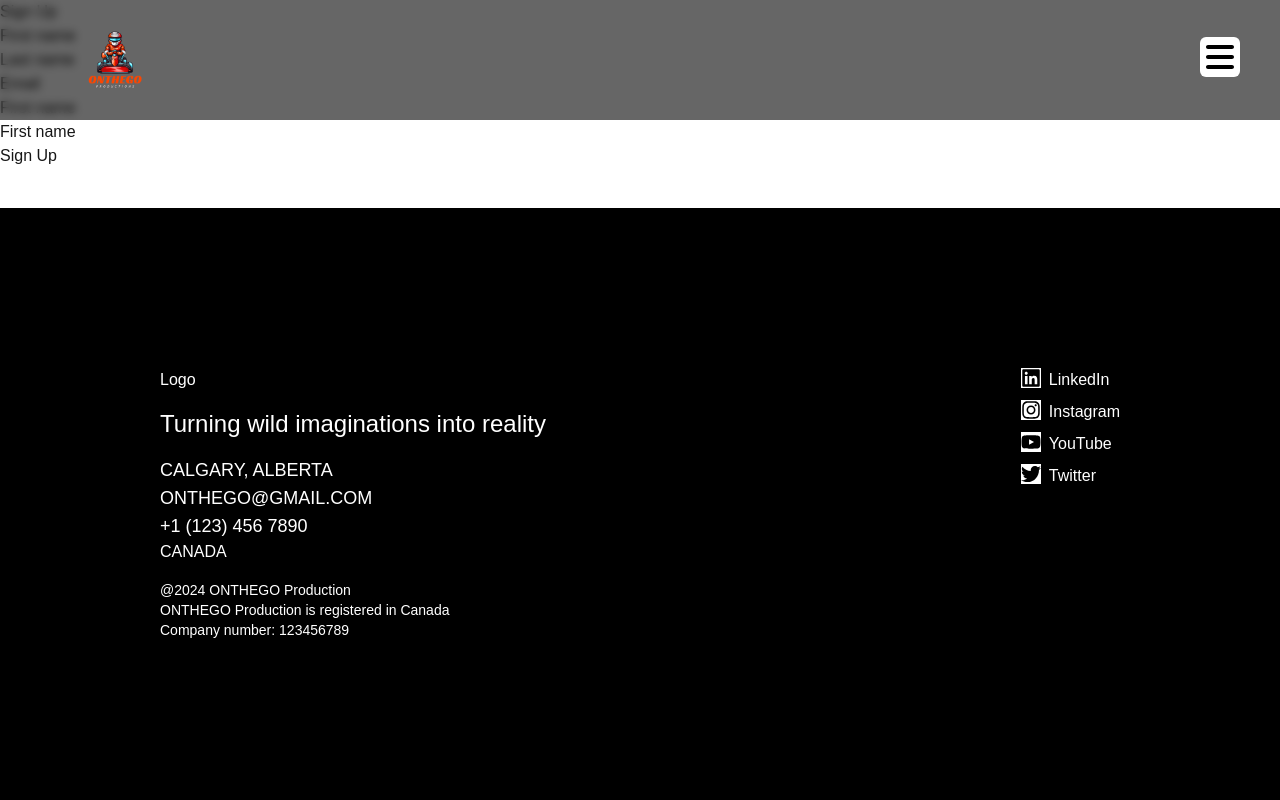
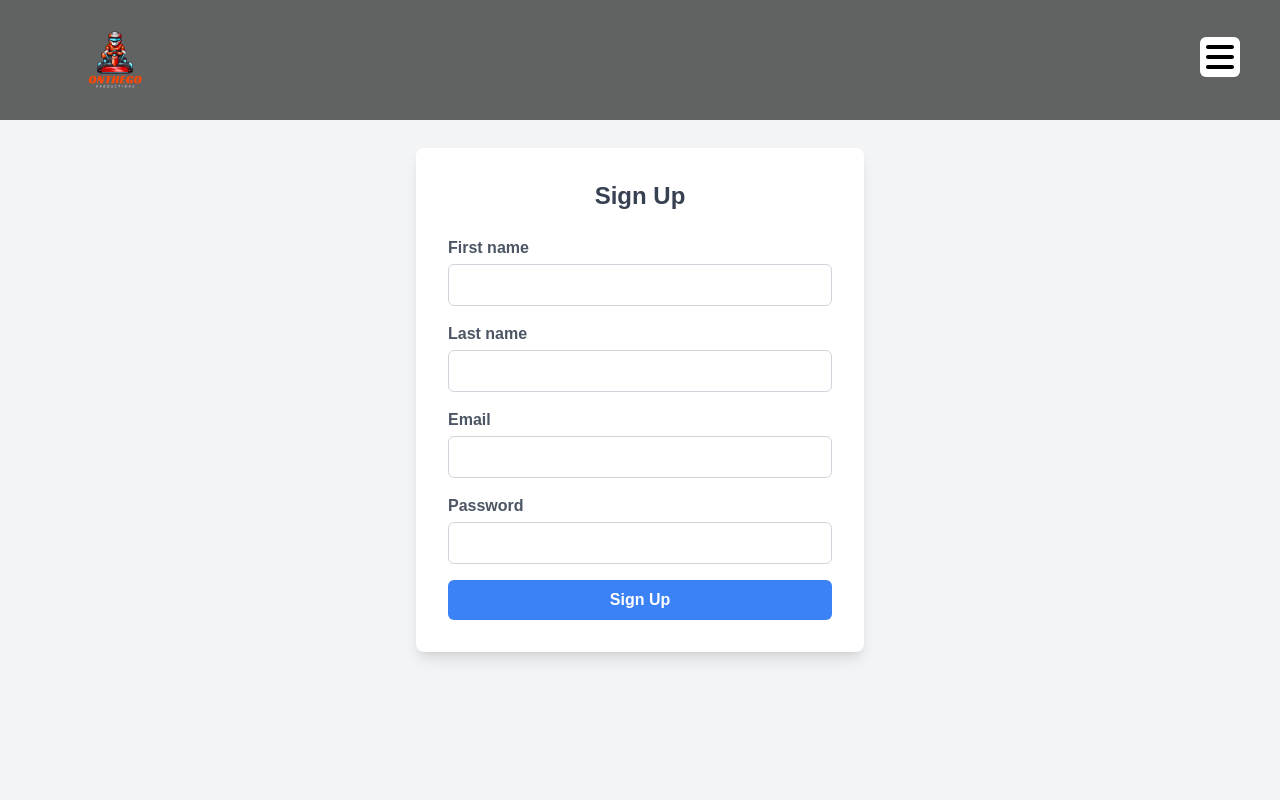
Before and after one commit to YePhone-Kyaw/OnTheGo, a Next.js app: page /pages/signup in a window 1280 px wide. Shown: the top 800 px of the page. Built offline with nearby package versions, Linux system fonts and the light colour scheme.

Commit message:
Update signup.js

```diff
--- a/app/_components/signup.js
+++ b/app/_components/signup.js
@@ -1,35 +1,59 @@
-"use client"
+"use client";
 
 export default function SignUp() {
-
   return (
-        <main>
-            <h2>Sign  Up</h2>
+    <main className="flex items-center justify-center min-h-screen bg-gray-100">
+      <div className="bg-white p-8 rounded-lg shadow-lg w-full max-w-md">
+        <h2 className="text-2xl font-bold mb-6 text-center text-gray-700">Sign Up</h2>
         <form>
-            <div>
-                <label>First name</label>
-                <input type="text" id="firstName" />
+          <div className="mb-4">
+            <label htmlFor="firstName" className="block text-gray-600 font-semibold mb-1">
+              First name
+            </label>
+            <input
+              type="text"
+              id="firstName"
+              className="w-full px-3 py-2 border border-gray-300 rounded-md focus:outline-none focus:border-blue-500"
+            />
           </div>
-            <div>
-                <label>Last name</label>
-                <input type="text" id="firstName" />
+          <div className="mb-4">
+            <label htmlFor="lastName" className="block text-gray-600 font-semibold mb-1">
+              Last name
+            </label>
+            <input
+              type="text"
+              id="lastName"
+              className="w-full px-3 py-2 border border-gray-300 rounded-md focus:outline-none focus:border-blue-500"
+            />
           </div>
-            <div>
-                <label>Email</label>
-                <input type="text" id="firstName" />
+          <div className="mb-4">
+            <label htmlFor="email" className="block text-gray-600 font-semibold mb-1">
+              Email
+            </label>
+            <input
+              type="email"
+              id="email"
+              className="w-full px-3 py-2 border border-gray-300 rounded-md focus:outline-none focus:border-blue-500"
+            />
           </div>
-            <div>
-                <label>First name</label>
-                <input type="text" id="firstName" />
+          <div className="mb-4">
+            <label htmlFor="password" className="block text-gray-600 font-semibold mb-1">
+              Password
+            </label>
+            <input
+              type="password"
+              id="password"
+              className="w-full px-3 py-2 border border-gray-300 rounded-md focus:outline-none focus:border-blue-500"
+            />
           </div>
-            <div>
-                <label>First name</label>
-                <input type="text" id="firstName" />
-            </div>
-            <button>
+          <button
+            type="submit"
+            className="w-full bg-blue-500 text-white font-semibold py-2 rounded-md hover:bg-blue-600 transition-colors"
+          >
             Sign Up
           </button>
         </form>
+      </div>
     </main>
-    )
+  );
 }
```
Lines whose indentation alone changed are shown as unchanged.
